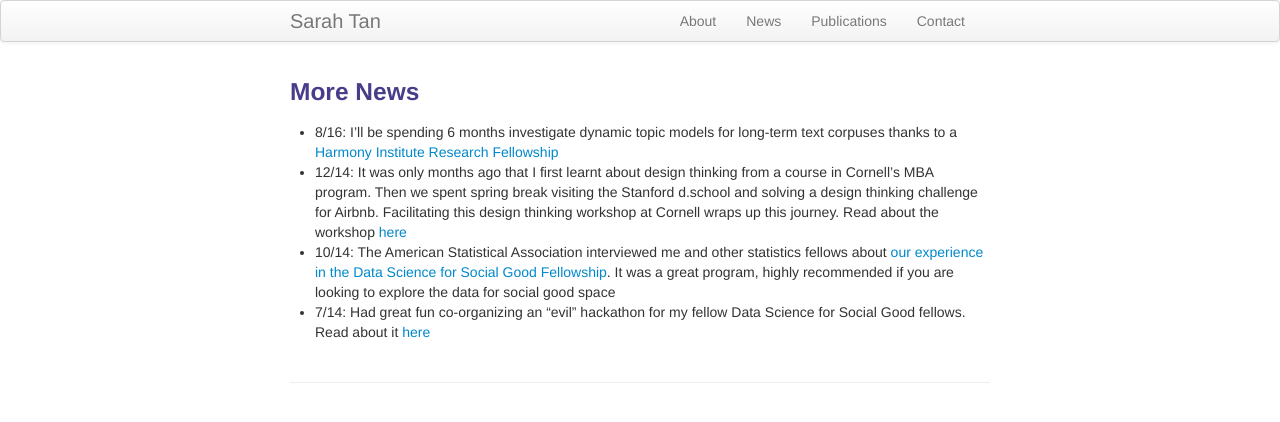
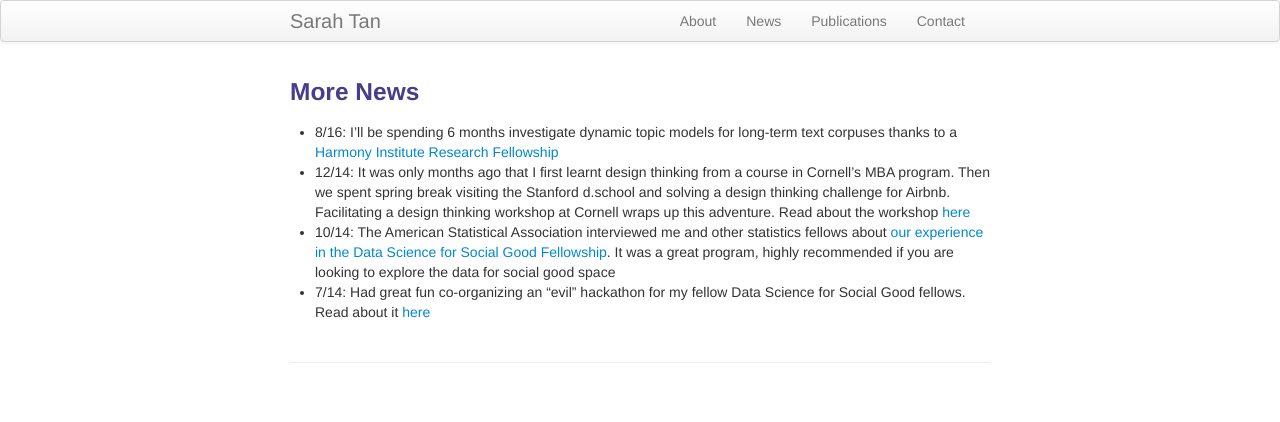
Before and after one commit to shftan/shftan.github.io, a Jekyll site: the page built from oldernews.md, in a window 1280 px wide. Shown: the top 422 px of the page. Built offline with Jekyll 4.4.1, drawn with Linux system fonts in a browser that asks for light colours.

Commit message:
Update oldernews.md

```diff
--- a/oldernews.md
+++ b/oldernews.md
@@ -8,6 +8,6 @@ keywords: Sarah Tan, Cornell, Statistics, interpretability, causal inference
 <div class="row-fluid" id="news"><h3>More News</h3>
 </div>
 - 8/16: I'll be spending 6 months investigate dynamic topic models for long-term text corpuses thanks to a [Harmony Institute Research Fellowship](https://harmonylabs.org)
-- 12/14: It was only months ago that I first learnt about design thinking from a course in Cornell's MBA program. Then we spent spring break visiting the Stanford d.school and solving a design thinking challenge for Airbnb. Facilitating this design thinking workshop at Cornell wraps up this journey. Read about the workshop [here](https://team42design.wordpress.com/")
+- 12/14: It was only months ago that I first learnt design thinking from a course in Cornell's MBA program. Then we spent spring break visiting the Stanford d.school and solving a design thinking challenge for Airbnb. Facilitating a design thinking workshop at Cornell wraps up this adventure. Read about the workshop [here](https://team42design.wordpress.com/")
 - 10/14: The American Statistical Association interviewed me and other statistics fellows about [our experience in the Data Science for Social Good Fellowship](http://magazine.amstat.org/blog/2014/10/01/dssg/). It was a great program, highly recommended if you are looking to explore the data for social good space
 - 7/14: Had great fun co-organizing an "evil" hackathon for my fellow Data Science for Social Good fellows. Read about it [here](https://dssg.uchicago.edu/2014/07/29/a-hackathon-for-but-mostly-against-evil)
```
